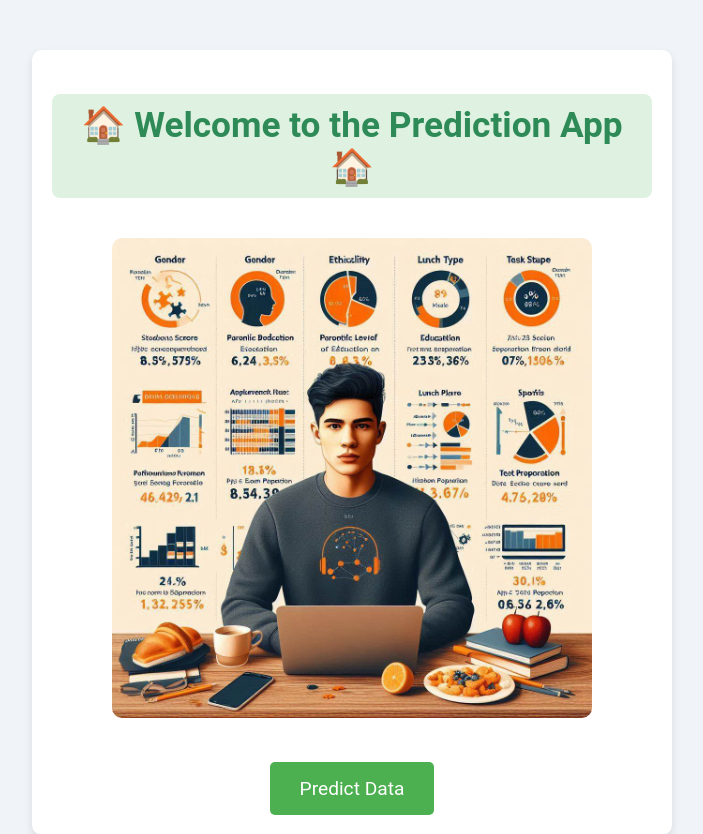
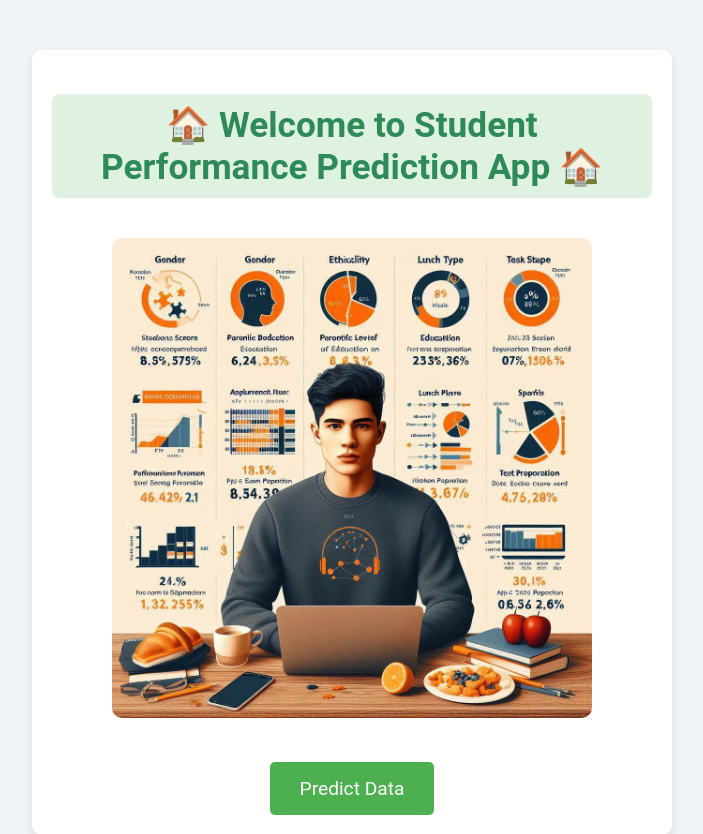
Before and after one commit to muhammadadilnaeem/End-To-End-Data-Science-Projects, a Flask app: page / in a window 1280 px wide. Shown: the top 834 px of the page, without its empty margins (288-991 px from the left). Run offline with Flask 3, Linux system fonts and the light colour scheme.

Commit message:
html content of webapp

```diff
--- a/templates/index.html
+++ b/templates/index.html
@@ -8,7 +8,7 @@
 </head>
 <body>
     <div class="container">
-        <h1 class="title">🏠 Welcome to the Prediction App 🏠</h1>
+        <h1 class="title">🏠 Welcome to Student Performance Prediction App 🏠</h1>
         <img src="{{ url_for('static', filename='1.jpg') }}" alt="Home Image" class="home-image">
         <a href="/predictdata" class="btn btn-predict">Predict Data</a>
     </div>
```
